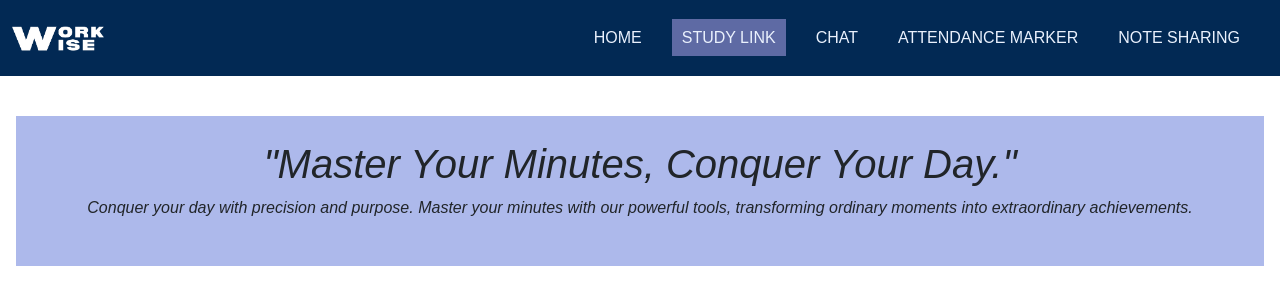
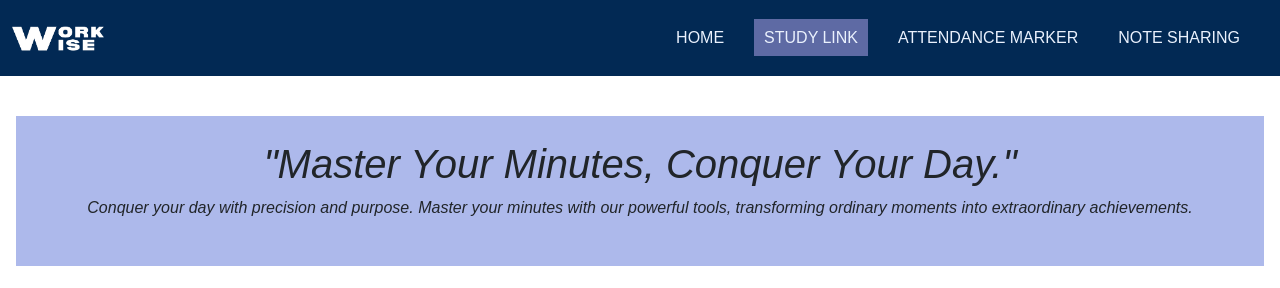
Before and after one commit to g-ash-y/WorkWise, a PHP site: page /studt.html in a window 1280 px wide. Shown: the top 288 px of the page. Run offline with PHP 8.4, Linux system fonts and the light colour scheme.

Commit message:
nav bar- remove chat

```diff
--- a/attend.php
+++ b/attend.php
@@ -89,7 +89,9 @@ a:hover {
                 <ul>
                     <li><a href="index.html">HOME</a></li>
                     <li><a href="studt.html">STUDY LINK</a></li>
+                    <!--
                     <li><a href="chat.php">CHAT</a></li>
+                    -->
                     <?php
                     // Check user_type to determine which links to display
                     session_start();
--- a/note.html
+++ b/note.html
@@ -90,7 +90,9 @@ nav{
         <ul>
             <li><a href="index.html">HOME</a></li>
             <li><a href="studt.html">STUDY LINK</a></li>
+            <!--
             <li><a href="chat.html">CHAT</a></li>
+            -->
             <li><a href="attend.php">ATTENDANCE MARKER</a></li>
             <li><a href="note.html" class="active">NOTE SHARING</a></li>
         </ul>
--- a/note.php
+++ b/note.php
@@ -117,7 +117,9 @@ $username = $_SESSION['usernamein'];
       <ul>
           <li><a href="index.html">HOME</a></li>
           <li><a href="studt.html">STUDY LINK</a></li>
+          <!--
           <li><a href="chat.html">CHAT</a></li>
+          -->
           <li><a href="attend.php">ATTENDANCE MARKER</a></li>
           <li><a href="note.html" class="active">NOTE SHARING</a></li>
       </ul>
--- a/studt.html
+++ b/studt.html
@@ -17,7 +17,7 @@
             <ul>
                 <li><a href="index.html">HOME</a></li>
                 <li><a href="studt.html"class="active">STUDY LINK</a></li>
-                <li><a href="chat.html">CHAT</a></li>
+                <!--<li><a href="chat.html">CHAT</a></li>-->
                 <li><a href="attend.php">ATTENDANCE MARKER</a></li>
                 <li><a href="note.html" >NOTE SHARING</a></li>
             </ul>
```
